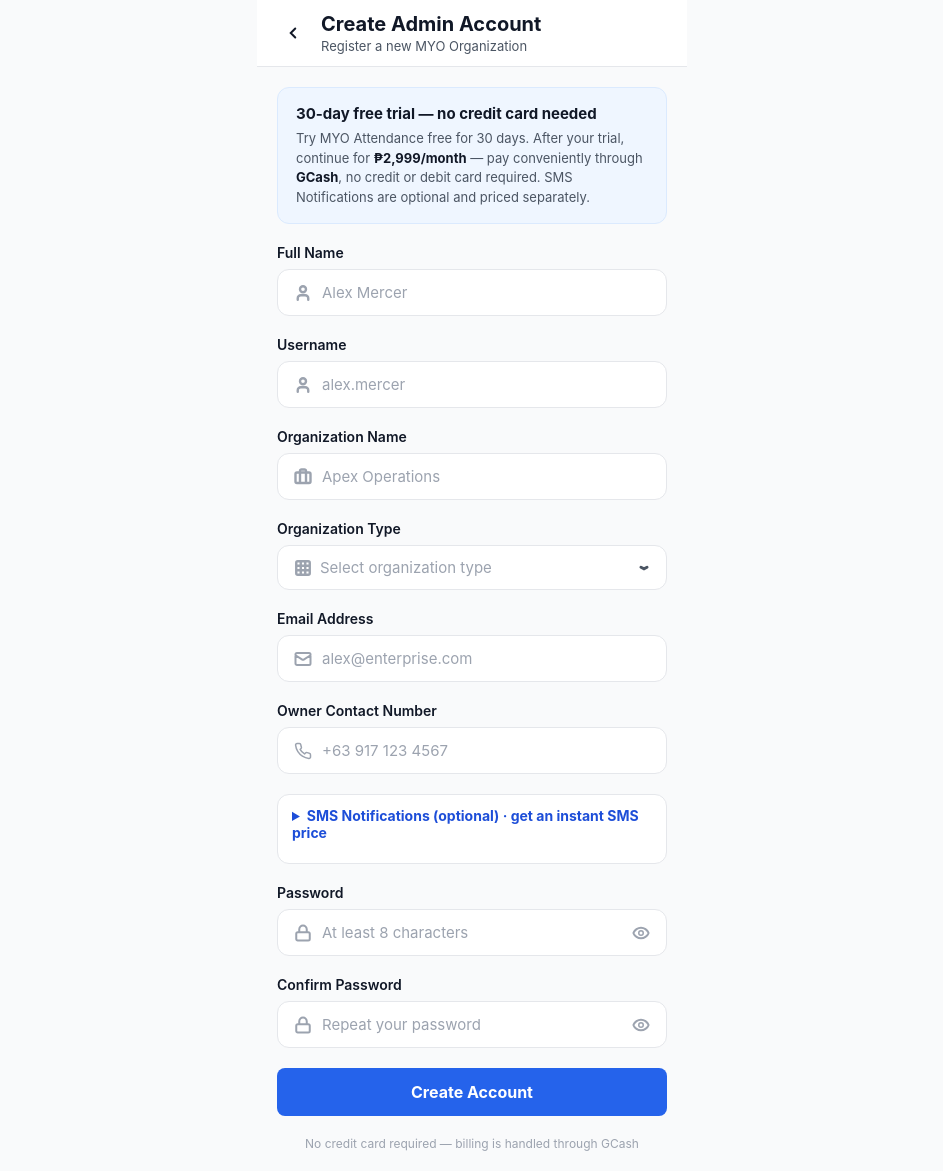
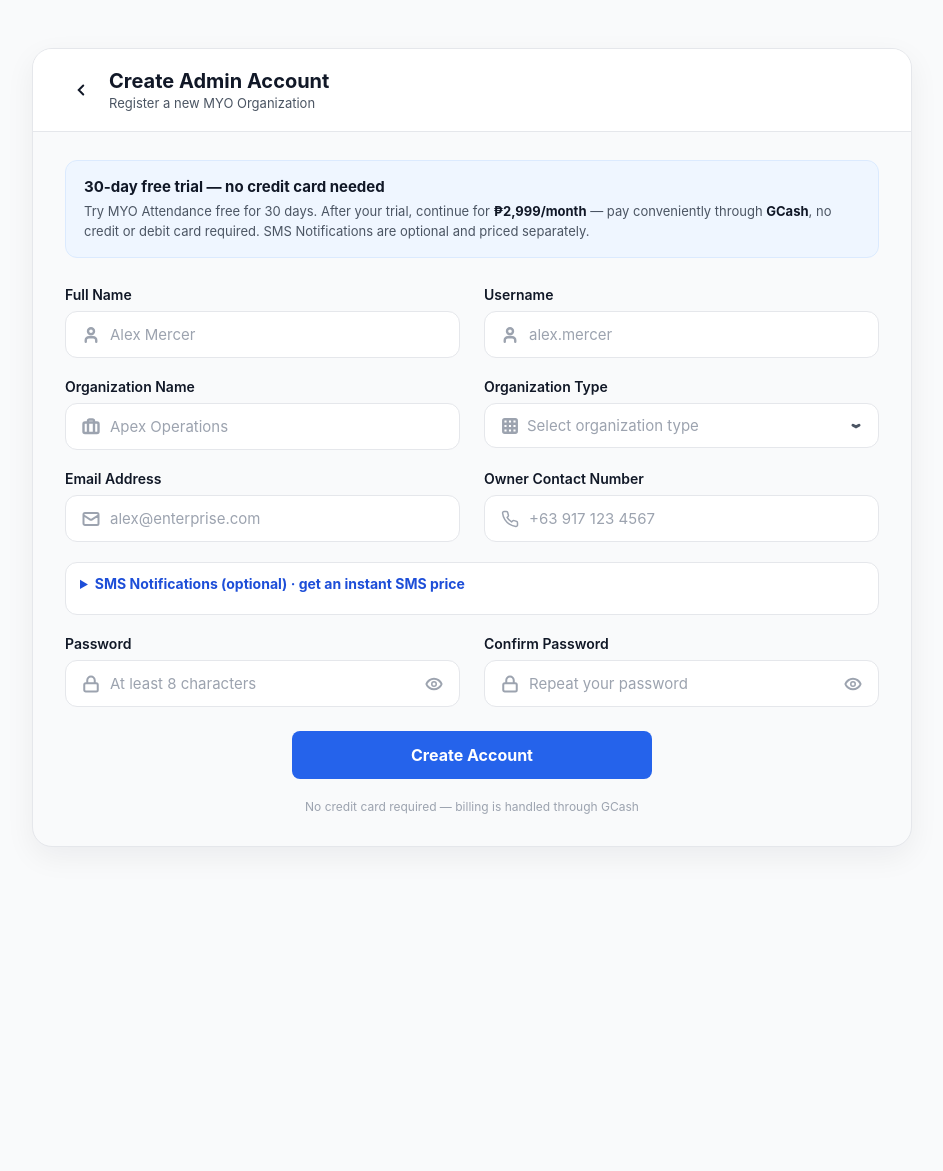
Before and after one commit to charliemac24/myoattendance, a Laravel app: page /register in a window 1280 px wide. Shown: the whole page, without its empty margins (168-1111 px from the left). After the commit the page ends 847 px from the top, so only its background shows below. Run offline with Laravel 12, Linux system fonts and the light colour scheme; some web fonts are replaced.

Commit message:
Give the Create Admin Account form a two-column desktop layout
Below 1024px the mobile layout is unchanged.

Co-Authored-By: Claude Opus 5.5 <noreply@anthropic.com>

```diff
--- a/resources/views/auth/register.blade.php
+++ b/resources/views/auth/register.blade.php
@@ -24,10 +24,26 @@
         .register-sms-group { display: flex; flex-wrap: wrap; gap: 8px 14px; align-items: center; margin-top: 8px; font-size: 13px; }
         .register-sms-group .field-label { width: 100%; }
         .register-sms-group label { display: flex; align-items: center; gap: 6px; }
+
+        /* Desktop: a wider card with the fields in pairs. Below 1024px the mobile layout is unchanged. */
+        @media (min-width: 1024px) {
+            body { align-items: flex-start; padding: 48px 24px; }
+            .register-screen { max-width: 880px; min-height: 0; border: 1px solid #e5e7eb; border-radius: 20px; overflow: hidden; box-shadow: 0 10px 30px rgba(17, 24, 39, 0.06); }
+            .register-screen .native-header { position: static; padding: 20px 32px; }
+            .register-screen .trial-notice { margin: 28px 32px 0; }
+            .register-screen #form-error { margin: 28px 32px 0 !important; }
+            .register-screen .content-body { display: grid; grid-template-columns: 1fr 1fr; gap: 20px 24px; padding: 28px 32px 32px; }
+            .register-screen .content-body > .register-sms-estimate,
+            .register-screen .content-body > .cf-turnstile,
+            .register-screen .content-body > .btn-primary,
+            .register-screen .content-body > .payment-note { grid-column: 1 / -1; }
+            .register-screen .content-body > .btn-primary { justify-self: center; width: 100%; max-width: 360px; margin-top: 4px; }
+            .register-sms-estimate .field { max-width: calc(50% - 12px); }
+        }
     </style>
 </head>
 <body>
-    <div class="app-screen">
+    <div class="app-screen register-screen">
         <header class="native-header">
             <div class="header-row">
                 <a href="/login" class="back-button" aria-label="Back to sign in">
```
